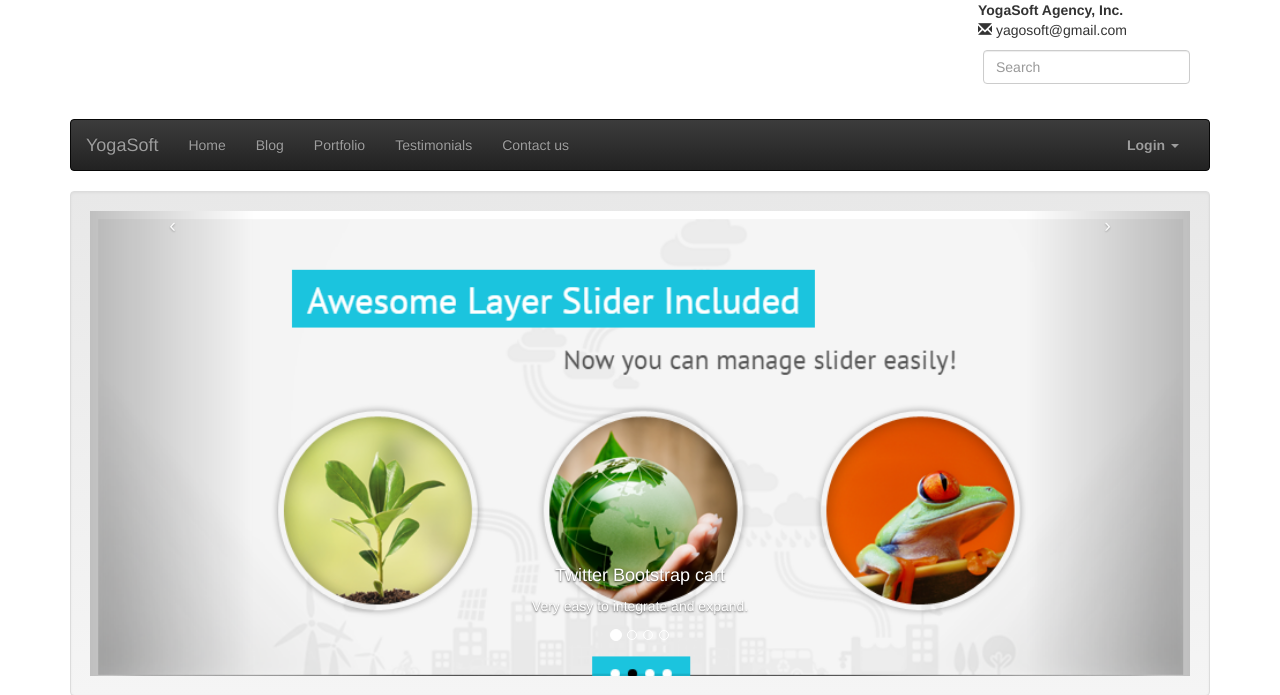
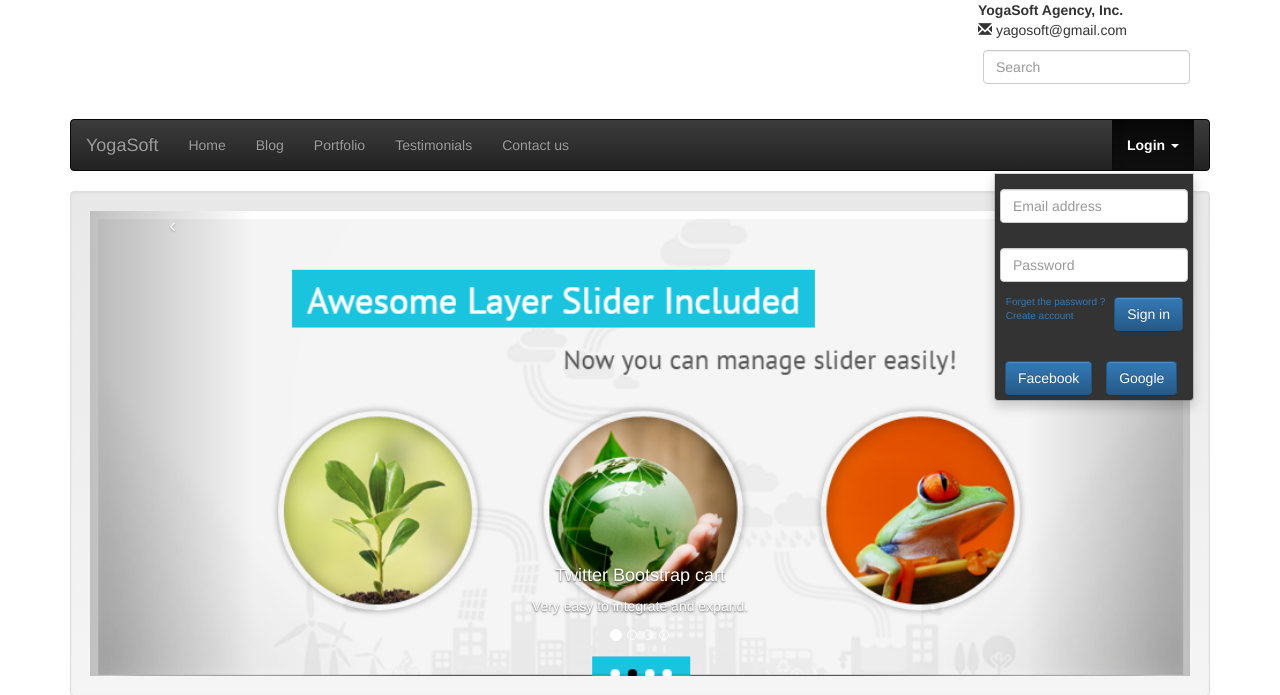
Before and after one commit to codertarasvaskiv/yogasoft, a Django app: page /index in a window 1280 px wide, after a click on "Login". Shown: the top 695 px of the page. Run offline with Django 3.2, Linux system fonts and the light colour scheme; some libraries are stand-ins or nearby versions.

Commit message:
final facebook google login 01.03.2017

```diff
--- a/app/templates/app/index.html
+++ b/app/templates/app/index.html
@@ -1,7 +1,6 @@
 {% extends 'base.html' %}
 
 {% load static %}
-
 {% block content %}
 
 {#    here is a slider#}
--- a/templates/base.html
+++ b/templates/base.html
@@ -83,7 +83,7 @@
               </ul>
           {% else %}
                <ul class="nav navbar-nav navbar-right ">
-                       <li  class="dropdown open">
+                       <li  class="dropdown">
                             <a href="#" class="dropdown-toggle" data-toggle="dropdown"><b>Login</b> <span class="caret"></span></a>
                             <ul id="login-dp" class="dropdown-menu">
                         <li>
@@ -132,7 +132,32 @@
                     </ul>
                 </li>
                </ul>
-
+{#               <ul class="nav navbar-nav pull-right">#}
+{#                <li  class="dropdown">#}
+{#                    <a data-toggle="dropdown" class="dropdown-toggle" href="#">Login<b class="caret"></b></a>#}
+{#                    <div  class="dropdown-menu pull-right">#}
+{#                        <form id="loggind_div"   method="post" action="/login" enctype="multipart/form-data">#}
+{#                            {% csrf_token %}#}
+{#                              <div >#}
+{#                                <input type="text"  id="inputEmail" name="username" placeholder="Username">#}
+{#                              </div>#}
+{#                              <div >#}
+{#                                <input type="password"  id="inputPassword" name="password" placeholder="Password">#}
+{#                              </div>#}
+{#                              <div >#}
+{#                                <label class="checkbox text-center">#}
+{#                                <input type="checkbox"> Remember me#}
+{#                                </label>#}
+{#                                  <div class="text-center"><a href="#">Registration</a></div>#}
+{#                                  <a href="{% url 'social:begin' 'facebook' %}">#}
+{#                                      <span class="glyphicon icon-facebook"></span>#}
+{#                                  </a>#}
+{#                                <button type="submit" class="shopBtn btn-block">Sign in</button>#}
+{#                              </div>#}
+{#                        </form>#}
+{#                    </div>#}
+{#                </li>#}
+{#               </ul>#}
            {% endif %}
 
           </div>
@@ -161,9 +186,9 @@
 
 
 
-<script src="https://ajax.googleapis.com/ajax/libs/jquery/1.11.0/jquery.min.js"></script>
-  <script src="https://ajax.googleapis.com/ajax/libs/jquery/3.1.1/jquery.min.js"></script>
-<script src="//netdna.bootstrapcdn.com/bootstrap/3.1.1/js/bootstrap.min.js"></script>
-  <script type="text/javascript" src="{% static "js/scripts.js" %}"></script>
+    <script src="https://ajax.googleapis.com/ajax/libs/jquery/1.11.0/jquery.min.js"></script>
+     <script src="https://ajax.googleapis.com/ajax/libs/jquery/3.1.1/jquery.min.js"></script>
+    <script src="//netdna.bootstrapcdn.com/bootstrap/3.1.1/js/bootstrap.min.js"></script>
+    <script type="text/javascript" src="{% static "js/scripts.js" %}"></script>
   </body>
 </html>
```
Also changed, not shown: app/migrations/0001_initial.py.
